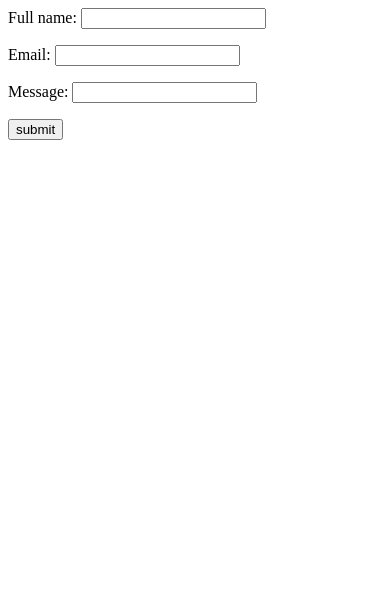
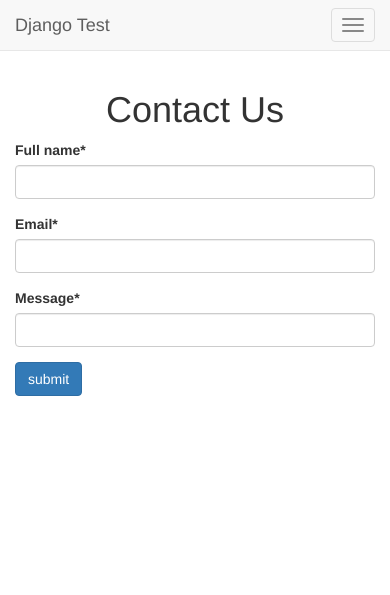
Before and after one commit to eltonc8/django_project, a Django app: page /contact/ in a window 390 px wide. Shown: the top 595 px of the page. Before the commit the page ends 140 px from the top, so only its background shows below. Run offline with Django 3.2, Linux system fonts and the light colour scheme; some libraries are stand-ins or nearby versions.

Commit message:
style form with template inheritance

```diff
--- a/newsletter/views.py
+++ b/newsletter/views.py
@@ -35,7 +35,10 @@ def home(request):
     return render(request, "home.html", context)
 
 def contact(request):
+    title = "Contact Us"
+    title_align_center = True
     form = ContactForm(request.POST or None)
+
     if form.is_valid():
         # for key, value in form.cleaned_data.iteritems():
             # print key, value
@@ -47,16 +50,29 @@ def contact(request):
         subject = 'Site Contact Form'
         from_email = settings.EMAIL_HOST_USER
         to_email = [from_email, 'otherEmail@gmail.com']
-        contact_message = "%s: %s via %s"%(form_full_name, form_message, form_email)
+        contact_message = "%s: %s via %s"%(
+            form_full_name,
+            form_message,
+            form_email)
+        html_message = """
+            <h1>message from %s</h1>
+            <p>%s</p>
+            <p>email contact: %s</p>"""%(
+            form_full_name,
+            form_message,
+            form_email)
 
         send_mail(subject,
             contact_message,
             form_email,
             to_email,
+            html_message=some_html_message,
             fail_silently=False)
 
     context = {
         "form": form,
+        "title": title,
+        "title_align_center": title_align_center,
     }
 
     return render(request, "forms.html", context)
--- a/templates/base.html
+++ b/templates/base.html
@@ -26,12 +26,6 @@
 
     <div class="container">
       {% block jumbotron %}
-      <!-- Main component for a primary marketing message or call to action -->
-      <div class="jumbotron">
-        {% block jumbotron_content %}
-
-        {% endblock %}
-      </div>
       {% endblock %}
 
       {% block content %}
--- a/templates/forms.html
+++ b/templates/forms.html
@@ -1,6 +1,21 @@
-<form class="" action="." method="post">{% csrf_token %}
-{{ form.as_p }}
+{% extends "base.html" %}
+{% load crispy_forms_tags %}
 
-<input type='submit' value='submit' />
+{% block content %}
+
+
+<div class="row">
+  <div class="col-sm-6 col-sm-offset-3">
+    {% if title %}
+        <h1 class="{% if title_align_center %}text-align-center{% endif %}">{{title}}</h1>
+    {% endif %}
+    <form class="" action="." method="post">{% csrf_token %}
+    {{ form|crispy }}
+
+    <input class="btn btn-primary" type='submit' value='submit' />
+  </div>
 
 </form>
+</div>
+
+{% endblock %}
--- a/templates/navbar.html
+++ b/templates/navbar.html
@@ -8,7 +8,7 @@
         <span class="icon-bar"></span>
         <span class="icon-bar"></span>
       </button>
-      <a class="navbar-brand" href="/">Django Test</a>
+      <a class="navbar-brand" href="{% url 'home' %}">Django Test</a>
     </div>
     <div id="navbar" class="navbar-collapse collapse">
       <ul class="nav navbar-nav">
```
Also changed, not shown: templates/home.html (+3 -7 lines), templates/about.html (added).
